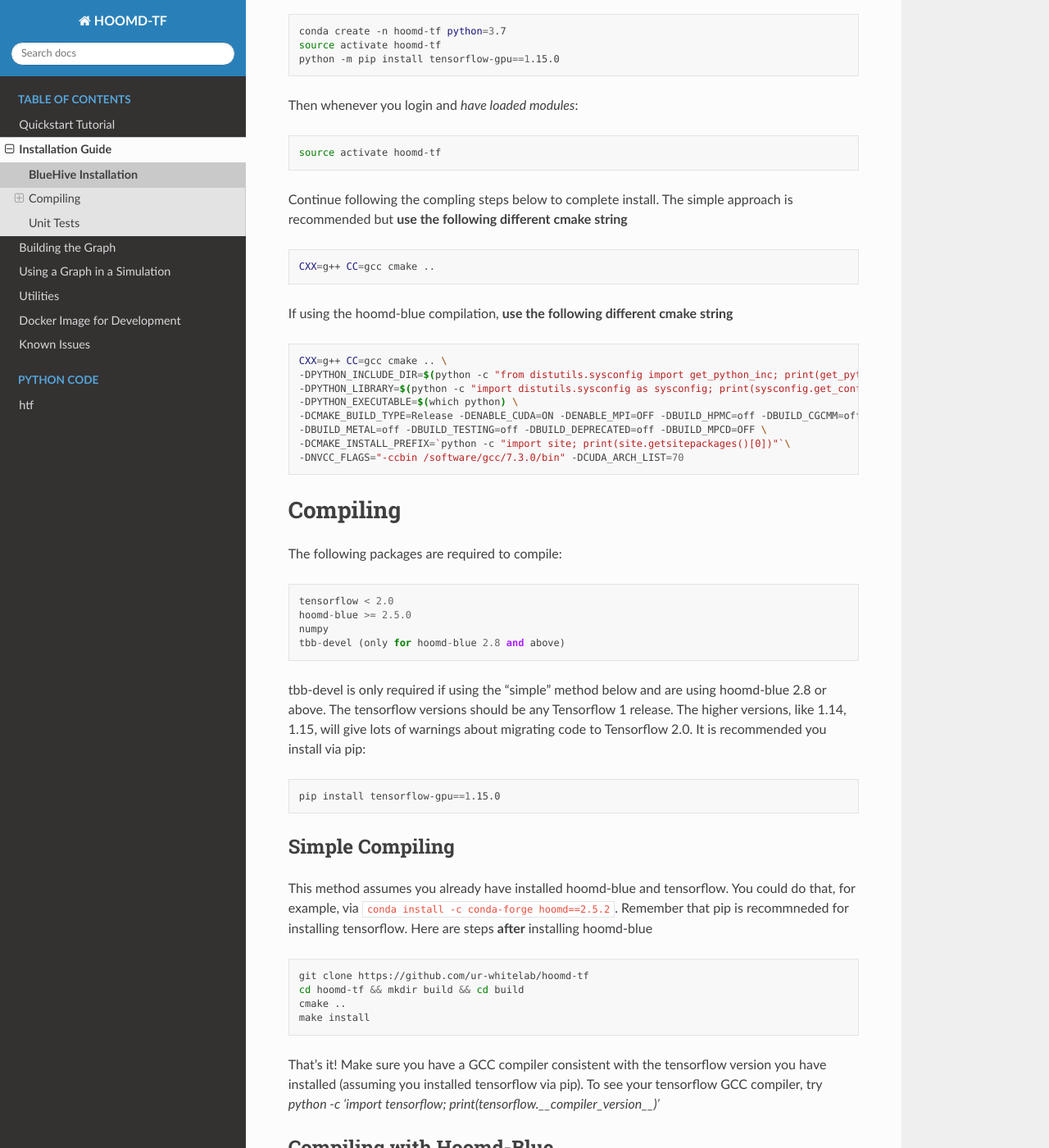
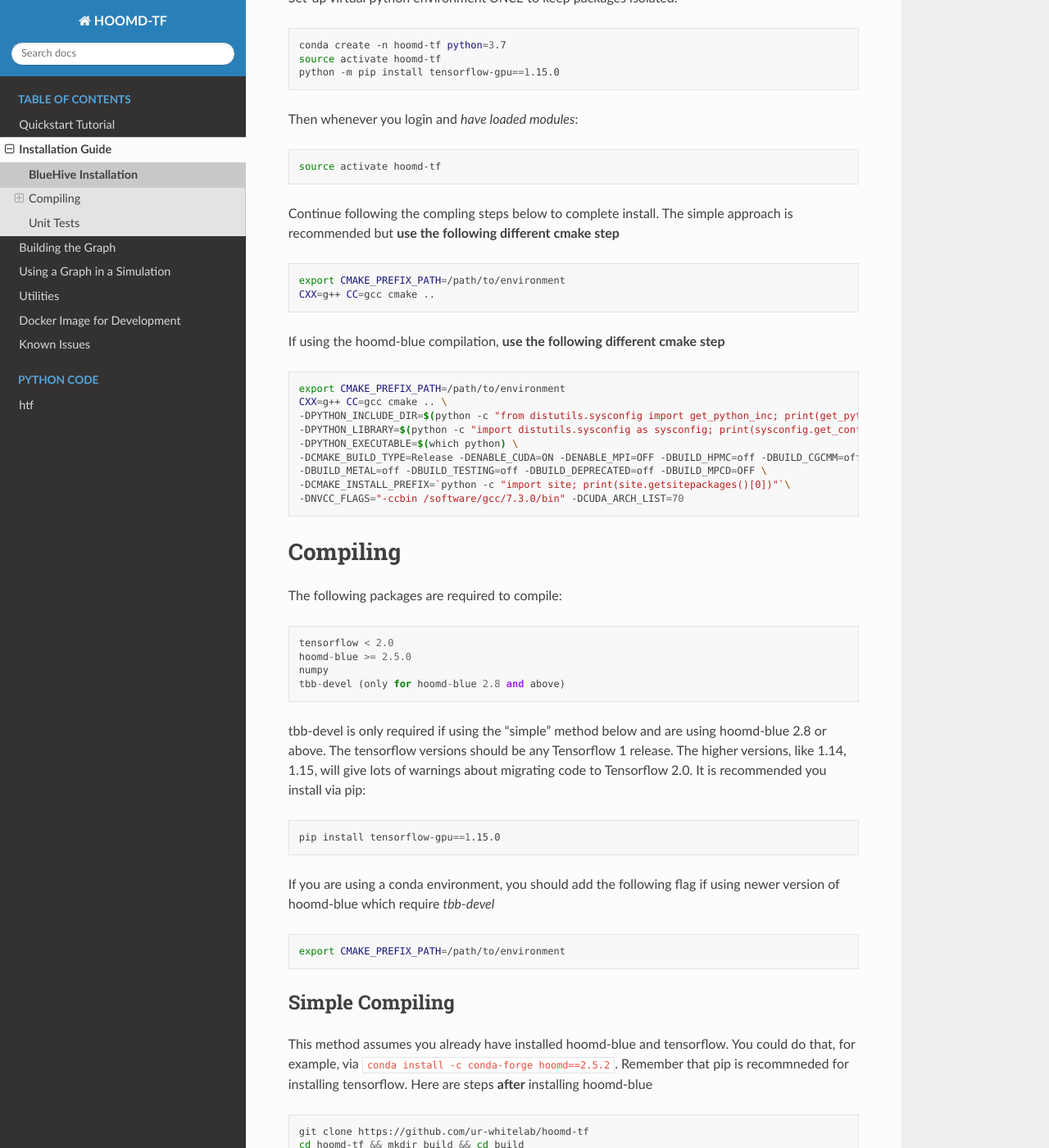
Before and after one commit to ur-whitelab/hoomd-tf, a Sphinx documentation site: the page built from sphinx-docs/source/compilation.rst, in a window 1280 px wide and 1400 px high, scrolled down 671 px. Shown: the whole window at 82% size. Built offline with Sphinx 7.4.7 and the Read the Docs theme 2.0.0, drawn with Linux system fonts in a browser that asks for light colours; some of the changed text lies outside the part shown.

Commit message:
Updated compiling steps for newer hoomd versions

```diff
--- a/sphinx-docs/source/compilation.rst
+++ b/sphinx-docs/source/compilation.rst
@@ -10,6 +10,7 @@ BlueHive Installation
     module load tensorflow/1.15.0/b1 git cmake
     conda create -n hoomd-tf python=3.7
     source activate hoomd-tf
+    export CMAKE_PREFIX_PATH=/path/to/environment
     python -m pip install tensorflow-gpu==1.15.0
     conda install -c conda-forge hoomd==2.5.2
     git clone https://github.com/ur-whitelab/hoomd-tf
@@ -47,17 +48,19 @@ Then whenever you login and *have loaded modules*:
 
 Continue following the compling steps below to complete install.
 The simple approach is recommended but **use the following
-different cmake string**
+different cmake step**
 
 .. code:: bash
 
+  export CMAKE_PREFIX_PATH=/path/to/environment
   CXX=g++ CC=gcc cmake ..
 
 If using the hoomd-blue compilation, **use the following
-different cmake string**
+different cmake step**
 
 .. code:: bash
 
+    export CMAKE_PREFIX_PATH=/path/to/environment
     CXX=g++ CC=gcc cmake .. \
     -DPYTHON_INCLUDE_DIR=$(python -c "from distutils.sysconfig import get_python_inc; print(get_python_inc())") \
     -DPYTHON_LIBRARY=$(python -c "import distutils.sysconfig as sysconfig; print(sysconfig.get_config_var('LIBDIR'))") \
@@ -90,6 +93,14 @@ recommended you install via pip:
 .. code:: bash
 
   pip install tensorflow-gpu==1.15.0
+
+
+If you are using a conda environment, you should add the following
+flag if using newer version of hoomd-blue which require `tbb-devel`
+
+.. code:: bash
+
+  export CMAKE_PREFIX_PATH=/path/to/environment
 
 .. _simple_compiling:
 
@@ -182,6 +193,7 @@ conda. The following additional flags can help with this:
 
 .. code:: bash
 
+    export CMAKE_PREFIX_PATH=/path/to/environment
     cmake .. \
     -DPYTHON_INCLUDE_DIR=$(python -c "from distutils.sysconfig import get_python_inc; print(get_python_inc())") \
     -DPYTHON_LIBRARY=$(python -c "import distutils.sysconfig as sysconfig; print(sysconfig.get_config_var('LIBDIR'))") \
```
